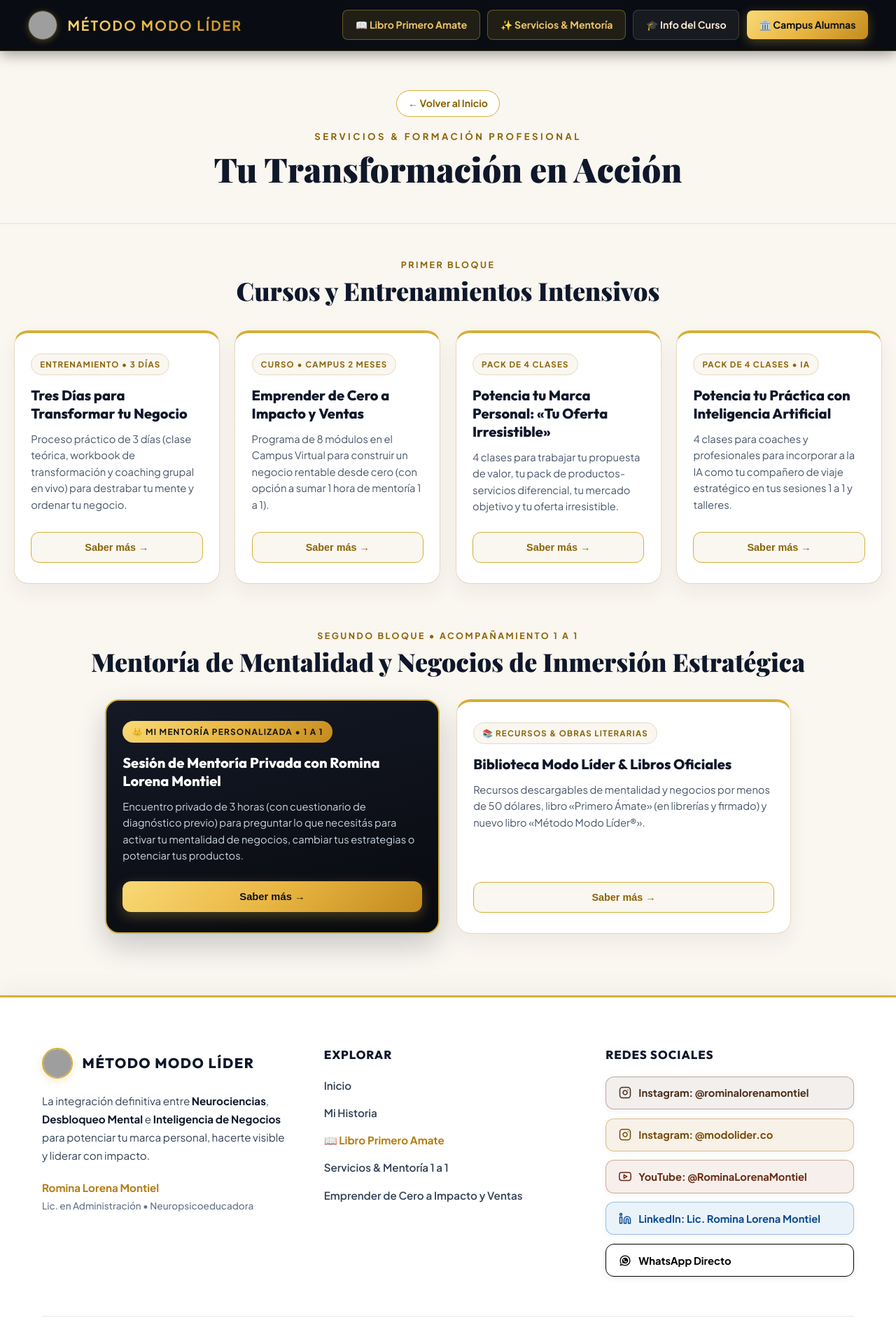
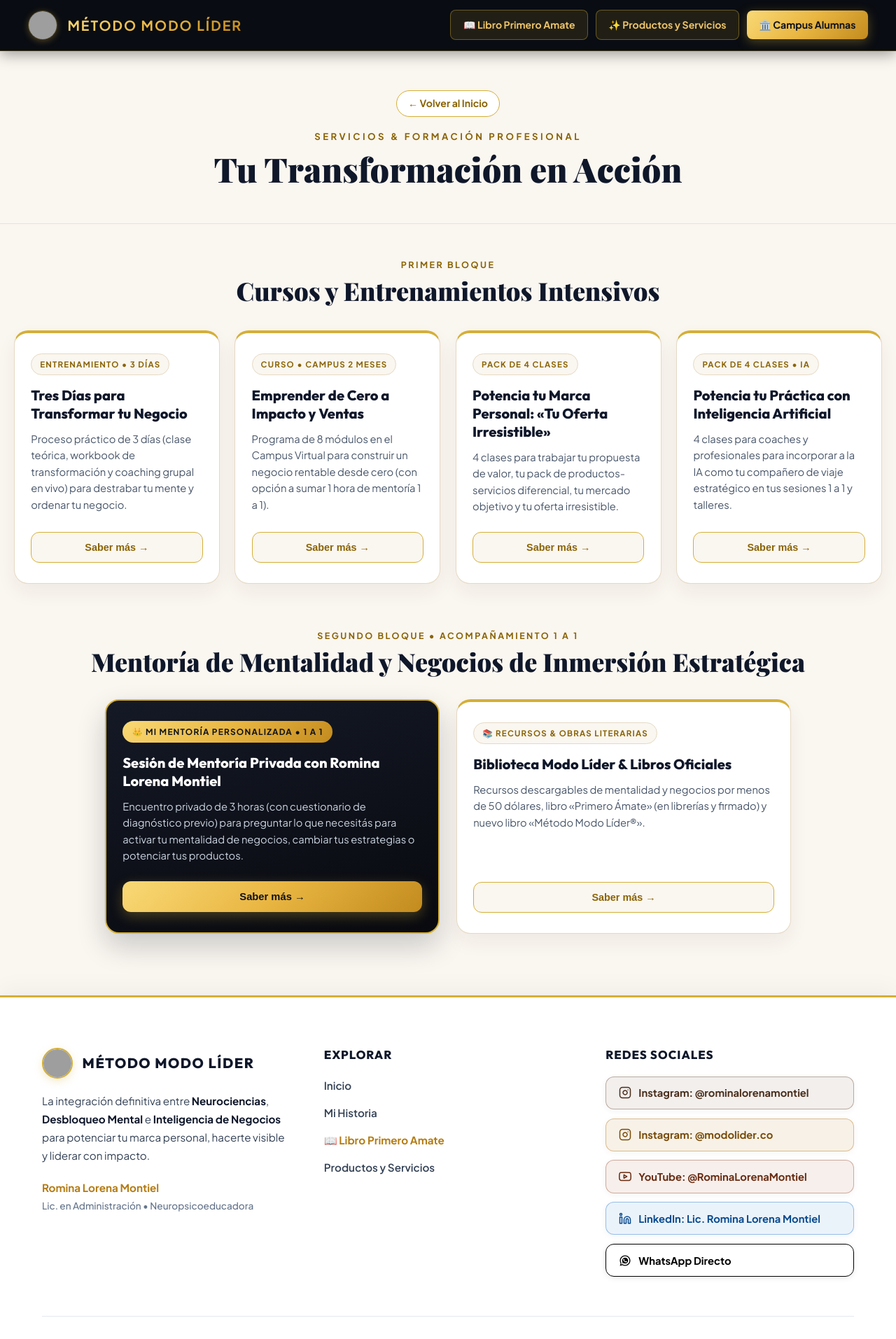
Before and after one commit to romimontiel/metodomodolider, a Next.js app: page /servicios in a window 1280 px wide. Shown: the top 1913 px of the page at 70% size. Built offline with nearby package versions, Linux system fonts and the light colour scheme; grey boxes are pictures that could not be loaded.

Commit message:
feat(nav): renombrar boton a Productos y Servicios y quitar Info del Curso

```diff
--- a/src/components/Footer.jsx
+++ b/src/components/Footer.jsx
@@ -85,12 +85,7 @@ export default function Footer() {
               </li>
               <li>
                 <Link href="/servicios" style={{ color: "#334155", textDecoration: "none", fontSize: "0.95rem", fontWeight: "550", transition: "all 0.2s", display: "inline-block" }}>
-                  Servicios &amp; Mentoría 1 a 1
-                </Link>
-              </li>
-              <li>
-                <Link href="/curso" style={{ color: "#334155", textDecoration: "none", fontSize: "0.95rem", fontWeight: "550", transition: "all 0.2s", display: "inline-block" }}>
-                  Emprender de Cero a Impacto y Ventas
+                  Productos y Servicios
                 </Link>
               </li>
             </ul>
--- a/src/components/Hero.jsx
+++ b/src/components/Hero.jsx
@@ -58,8 +58,8 @@ export default function Hero() {
                       <span>📖 Libro Primero Amate</span>
                       <svg width="14" height="14" viewBox="0 0 24 24" fill="none" stroke="currentColor" strokeWidth="2.5" strokeLinecap="round" strokeLinejoin="round"><path d="M5 12h14M12 5l7 7-7 7"/></svg>
                   </Link>
-                  <Link href="/curso" className="btn-outline-gold">
-                      <span>Curso</span>
+                  <Link href="/servicios" className="btn-outline-gold">
+                      <span>✨ Productos y Servicios</span>
                       <svg width="14" height="14" viewBox="0 0 24 24" fill="none" stroke="currentColor" strokeWidth="2.5" strokeLinecap="round" strokeLinejoin="round"><path d="M5 12h14M12 5l7 7-7 7"/></svg>
                   </Link>
                   <Link href="/historia" className="btn-story">
--- a/src/components/Navbar.jsx
+++ b/src/components/Navbar.jsx
@@ -19,10 +19,7 @@ export default function Navbar() {
           📖 Libro Primero Amate
         </Link>
         <Link href="/servicios" className="nav-link-item nav-link-servicios">
-          ✨ Servicios & Mentoría
-        </Link>
-        <Link href="/curso" className="nav-link-item nav-link-curso">
-          🎓 Info del Curso
+          ✨ Productos y Servicios
         </Link>
         <a href="/campus_modo_lider.html" className="nav-link-item nav-link-campus">
           🏛️ Campus Alumnas
```
Also changed, not shown: src/app/historia/page.js (+1 -17 lines).
